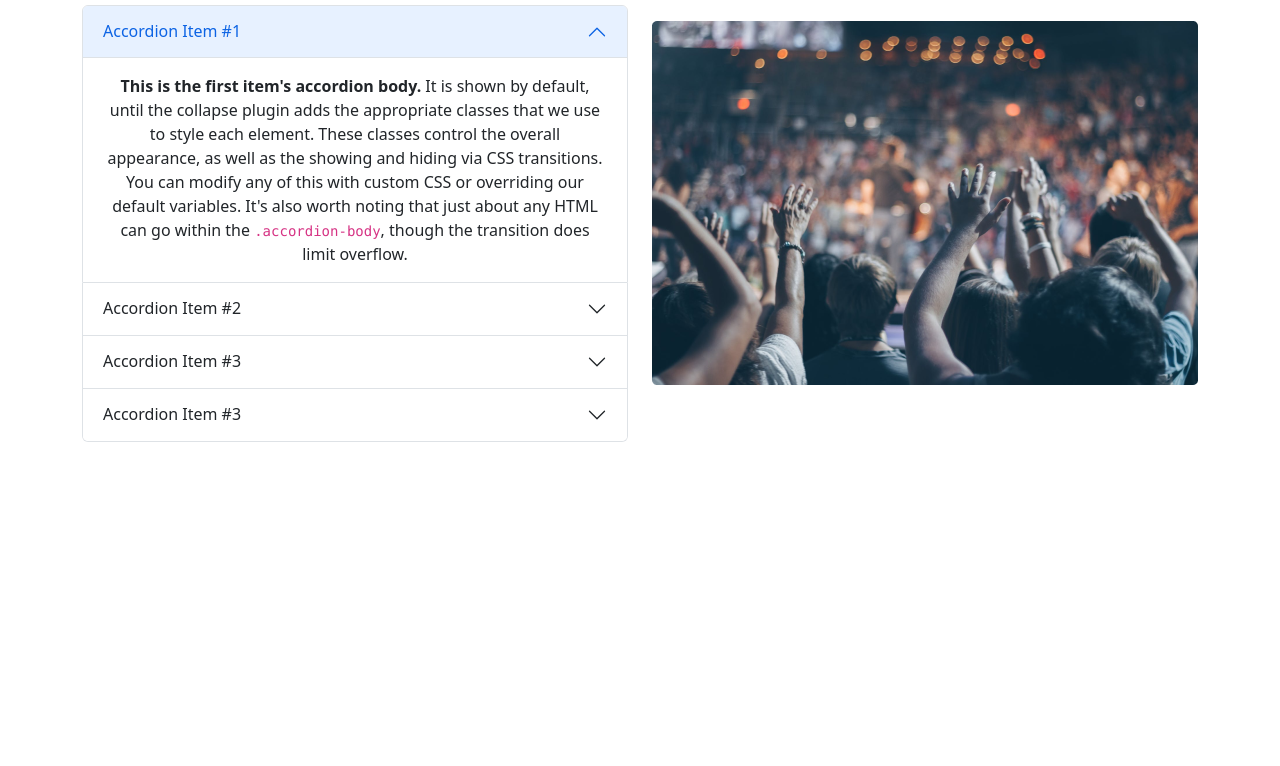
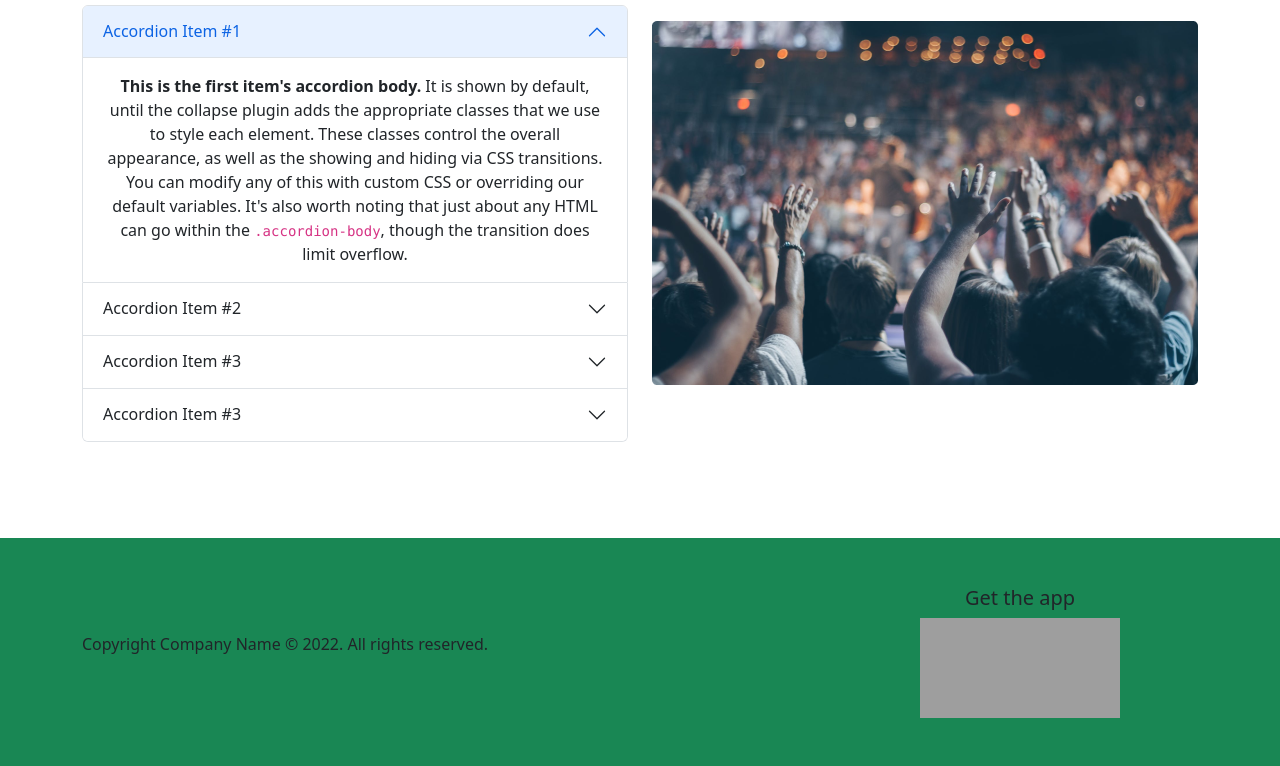
Before and after one commit to tamjida-web/bootstrap-exercise-no-2, a plain HTML site: page index.html in a window 1280 px wide. Shown: the part 2116-2882 px from the top of the page. Before the commit the page ends 2606 px from the top, so only its background shows below. Drawn offline with nearby package versions, Linux system fonts and the light colour scheme; grey boxes are pictures that could not be loaded.

Commit message:
95% is done i ment footer

```diff
--- a/index.html
+++ b/index.html
@@ -348,6 +348,31 @@
         </div>
       </div>
     </header>
+
+    <footer>
+      <footer id="footer" class="footer-1">
+        <div class="main-footer widgets-dark typo-light bg-success">
+        <div class="container pt-5 pb-5 mt-5">
+        <div class="row align-items-center">
+
+        <div class="col-md-7 col-lg-8">
+          <p>Copyright Company Name © 2022. All rights reserved.</p>
+        </div>
+
+        <div class="col-md-5 col-lg-4">
+
+        <div class="text-center text-md-right">
+        <h5 class="widget-title">Get the app<span></span></h5>
+
+        <img src="https://www.freepnglogos.com/uploads/app-store-logo-png/apple-app-store-travel-awards-globestamp-7.png" alt width="200"height="100">
+        </div>
+        </div>
+
+        </div>
+        </div>
+        </div>
+        </footer>
+    </footer>
     <script src="https://cdn.jsdelivr.net/npm/bootstrap@5.2.1/dist/js/bootstrap.bundle.min.js" integrity="sha384-u1OknCvxWvY5kfmNBILK2hRnQC3Pr17a+RTT6rIHI7NnikvbZlHgTPOOmMi466C8" crossorigin="anonymous"></script>
   </body>
 </html>
```
